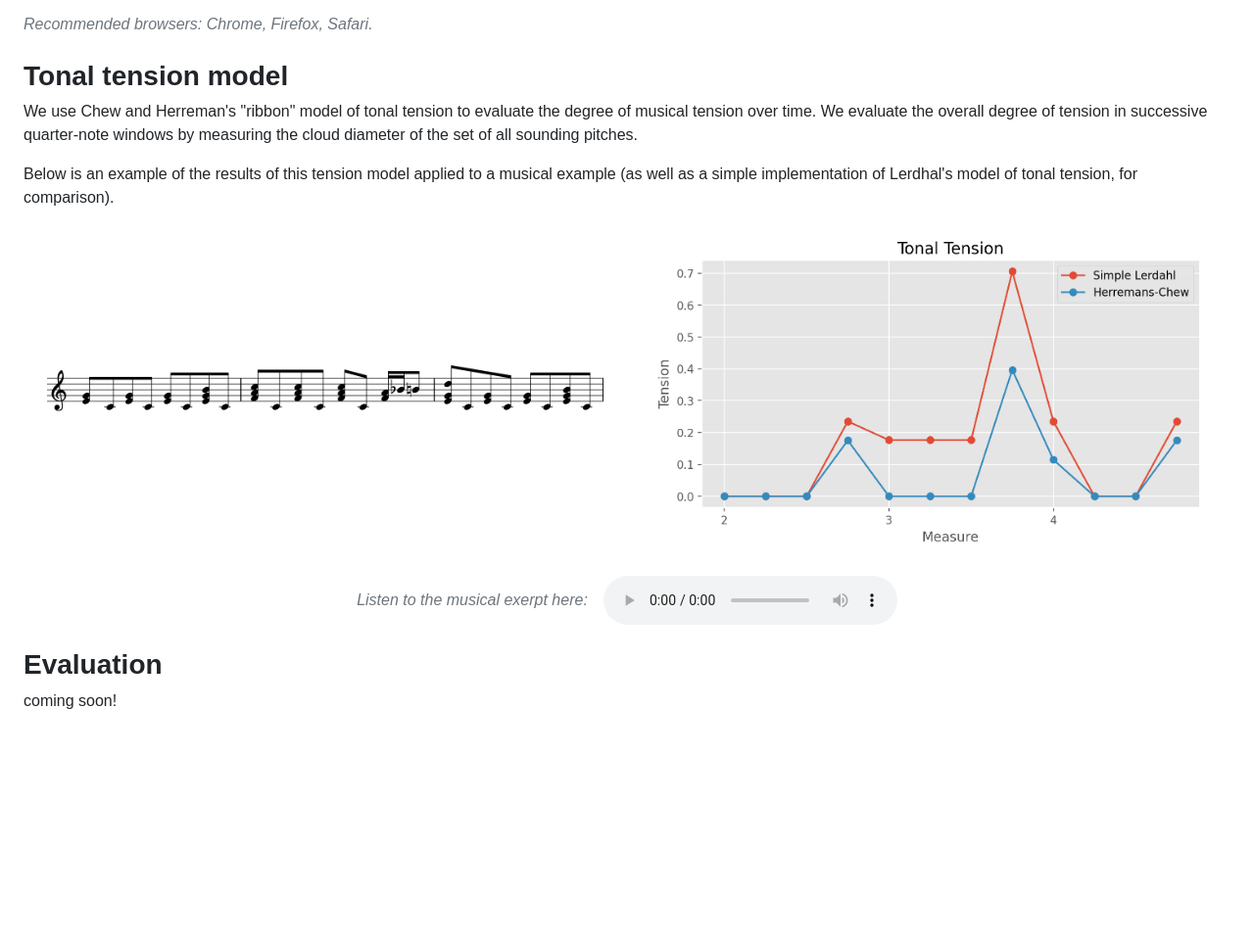
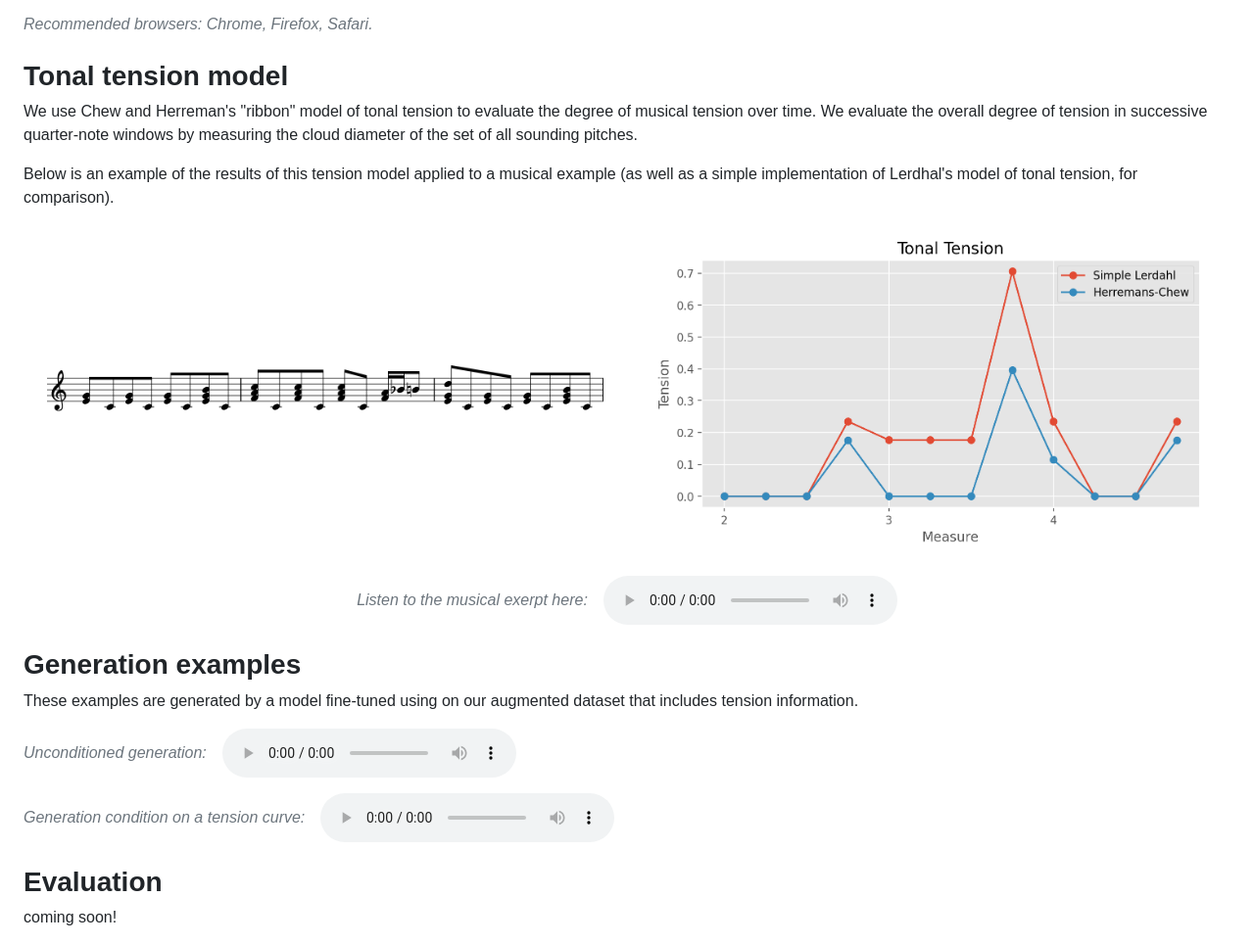
Before and after one commit to matthewcaren/matthewcaren.github.io, a plain HTML site: page tensioned-music-gen/index.html in a window 1280 px wide. Shown: the part 122-1087 px from the top of the page at 98% size. Before the commit the page ends 866 px from the top, so only its background shows below. Drawn offline with Linux system fonts and the light colour scheme.

Commit message:
add more musical examples

```diff
--- a/tensioned-music-gen/index.html
+++ b/tensioned-music-gen/index.html
@@ -32,20 +32,20 @@
     </div>
 
 
-    <!-- <h3 class="mt-4 font-weight-bold">Generation examples</h3>
-    <p>We are currently fine-tuning the model based on our augmented dataset that includes tension information.</p>
+    <h3 class="mt-4 font-weight-bold">Generation examples</h3>
+    <p>These examples are generated by a model fine-tuned using on our augmented dataset that includes tension information.</p>
     <div class="d-flex flex-row align-items-left my-3">
-        <p class="pr-3 my-auto font-italic text-secondary">Generation 1:</p>
+        <p class="pr-3 my-auto font-italic text-secondary">Unconditioned generation:</p>
         <audio controls>
-            <source src="src/audio/tbd.wav">
+            <source src="src/audio/generated_tension.mp3">
         </audio>
     </div>
     <div class="d-flex flex-row align-items-left my-3">
-        <p class="pr-3 my-auto font-italic text-secondary">Generation 2:</p>
+        <p class="pr-3 my-auto font-italic text-secondary">Generation condition on a tension curve:</p>
         <audio controls>
-            <source src="src/audio/tbd.wav">
+            <source src="src/audio/generated_tension_cond.mp3">
         </audio>
-    </div> -->
+    </div>
 
     <h3 class="mt-4 font-weight-bold">Evaluation</h3>
     <p>coming soon!</p>
```
Also changed, not shown: 2 other files.
